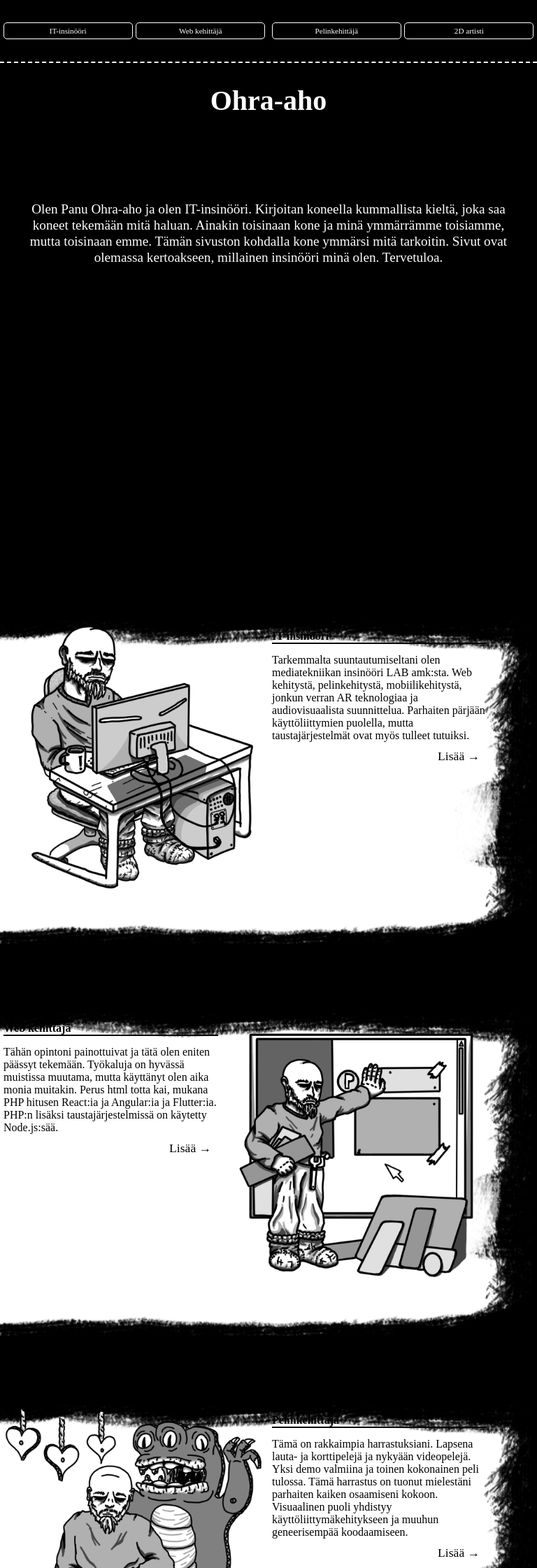
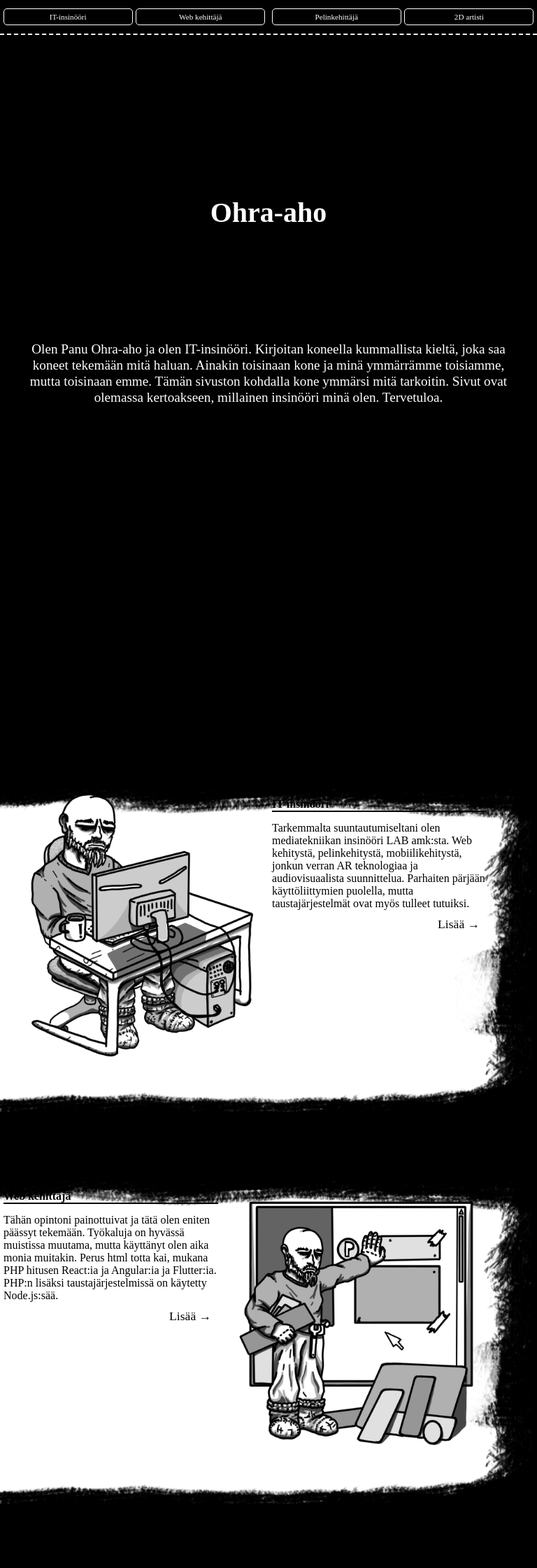
Before and after one commit to Ohra-aho/Ohra-aho.github.io, a PHP site: page / in a window 768 px wide. Shown: the top 2240 px of the page at 70% size. Run offline with PHP 8.4, Linux system fonts and the light colour scheme.

Commit message:
narrow adjustment altered. Header altered

```diff
--- a/gamedeveloper/index.html
+++ b/gamedeveloper/index.html
@@ -9,7 +9,6 @@
 	<script src="game_developer.js"></script>
 </head>
 <body>
-	<div id="main">
 	<div id="header">
 		<a href="javascript:history.back()">
 			<h1>&#8592 Takaisin</h1>
@@ -17,9 +16,11 @@
 		<h1>Pelinkehittäjä</h1>
 	</div>
 
+	<div id="main">
 		<div id="intro">
 			<p>
-				Teen pelejä harrastuksena. Unity on pelimoottori, jota parhaiten osaan, mutta olen myös jonkin verran tutkaillut Godottia. Seawall demo on ainoa tuote, jonka olen tähän mennessä julkaissut, mutta Rock, Paper and Guillotine on tulossa.
+				Teen pelejä harrastuksena. Unity on pelimoottori, jota parhaiten osaan, mutta olen myös jonkin verran tutkaillut Godottia.
+				Seawall demo on ainoa tuote, jonka olen tähän mennessä julkaissut, mutta Rock, Paper and Guillotine on tulossa.
 			</p>
 		</div>
 
@@ -72,6 +73,7 @@
 			</div>
 		</div>
 
+		<!-- Narrow screen -->
 		<div class="section left" id="narrow_section">
 			<div id="inner">
 				<div id="image_holder">
--- a/index.css
+++ b/index.css
@@ -4,13 +4,7 @@ body {
   width: 100vw;
   margin: 0;
 }
-body #main {
-  width: 100vw;
-  height: -moz-fit-content;
-  height: fit-content;
-  margin: 0;
-}
-body #main .header {
+body .header {
   width: 100vw;
   height: 6vh;
   background-color: black;
@@ -31,14 +25,14 @@ body #main .header {
   animation-range-end: 50%;
   animation-fill-mode: forwards;
 }
-body #main .header .header_links {
+body .header .header_links {
   display: flex;
   justify-content: space-evenly;
   align-items: center;
   width: 30%;
   height: 100%;
 }
-body #main .header .header_links a {
+body .header .header_links a {
   border: 1px solid white;
   border-radius: 5px;
   width: 35%;
@@ -47,8 +41,19 @@ body #main .header .header_links a {
   text-decoration: none;
   padding: 10px;
 }
-body #main .header .header_links a:hover {
+body .header .header_links a:hover {
   background-color: rgba(65, 65, 65, 0.5);
+}
+body #main {
+  position: relative;
+  top: 20vh;
+  width: 100vw;
+  height: -moz-fit-content;
+  height: fit-content;
+  margin: 0;
+  width: 100vw;
+  height: fit-content;
+  margin: 0;
 }
 body #main h1 {
   font-size: 9em;
@@ -58,7 +63,7 @@ body #main h1 {
   text-align: center;
   margin: 0;
   z-index: 1;
-  top: 5vh;
+  top: 0;
   pointer-events: none;
   animation: move_title linear;
   animation-timeline: scroll();
@@ -71,16 +76,15 @@ body #main #title {
   display: flex;
   justify-content: center;
   position: relative;
-  top: 30vh;
 }
 body #main #intro {
   width: 100vw;
   height: 30vh;
   position: relative;
-  top: 35vh;
   text-align: center;
   display: flex;
   justify-content: center;
+  margin-top: 5vh;
 }
 body #main #intro p {
   width: 50vw;
@@ -91,7 +95,7 @@ body #main #intro p {
 }
 body #main #snippet_holder {
   position: relative;
-  top: 40vh;
+  margin-top: 10vh;
   width: 100%;
 }
 body #main #snippet_holder .narrow_image {
@@ -171,7 +175,7 @@ body #main #footer {
   width: 100vw;
   height: 10vh;
   position: relative;
-  top: 50vh;
+  margin-top: 10vh;
   display: flex;
   align-items: center;
   justify-content: center;
@@ -210,7 +214,7 @@ body #main #footer a:hover {
     width: 100vw;
     margin: 0;
   }
-  body #main .header {
+  body .header {
     width: 100vw;
     height: 6vh;
     background-color: black;
@@ -221,26 +225,26 @@ body #main #footer a:hover {
     align-items: center;
     border-bottom: 2px dashed white;
     top: 0;
-    height: -moz-fit-content;
-    height: fit-content;
     margin-bottom: 10px;
     top: 0;
     animation: none;
   }
-  body #main .header .header_links {
+  body .header .header_links {
     width: 100%;
   }
-  body #main .header .header_links a {
+  body .header .header_links a {
     width: 45%;
     font-size: 0.7em;
     padding: 5px;
+  }
+  body #main {
+    top: 20vh;
   }
   body #main h1 {
     font-size: 2.5em;
     animation: none;
     position: relative;
     z-index: 0;
-    top: 12vh;
   }
   body #main #title {
     display: none;
@@ -249,10 +253,10 @@ body #main #footer a:hover {
     width: 100vw;
     height: 30vh;
     position: relative;
-    top: 13vh;
     text-align: center;
     display: flex;
     justify-content: center;
+    margin-top: 5vh;
   }
   body #main #intro p {
     width: 50vw;
@@ -267,7 +271,6 @@ body #main #footer a:hover {
     font-size: 1.2em;
   }
   body #main #snippet_holder {
-    top: 20vh;
     width: 100%;
   }
   body #main #snippet_holder .narrow_image {
@@ -326,8 +329,32 @@ body #main #footer a:hover {
     width: 110%;
   }
   body #main #footer {
+    width: 100vw;
     height: 10vh;
-    top: 30vh;
+    position: relative;
+    margin-top: 10vh;
+    display: flex;
+    align-items: center;
+    justify-content: center;
+    border-top: 2px dashed white;
+  }
+  body #main #footer a {
+    text-decoration: none;
+    color: white;
+    outline: white solid 2px;
+    text-align: center;
+    line-height: 1em;
+    border-radius: 10px;
+    margin-left: 10px;
+    margin-right: 10px;
+    padding: 1% 5% 1% 5%;
+  }
+  body #main #footer a:hover {
+    background-color: rgba(65, 65, 65, 0.5);
+  }
+  body #main #footer {
+    height: 10vh;
+    margin-top: 10vh;
     justify-content: space-evenly;
   }
   body #main #footer a {
@@ -335,6 +362,7 @@ body #main #footer a:hover {
     height: -moz-fit-content;
     height: fit-content;
     line-height: 1em;
+    font-size: 0.7em;
     padding: 2%;
   }
 }
@@ -345,7 +373,7 @@ body #main #footer a:hover {
     width: 100vw;
     margin: 0;
   }
-  body #main .header {
+  body .header {
     width: 100vw;
     height: 6vh;
     background-color: black;
@@ -356,26 +384,26 @@ body #main #footer a:hover {
     align-items: center;
     border-bottom: 2px dashed white;
     top: 0;
-    height: -moz-fit-content;
-    height: fit-content;
     margin-bottom: 10px;
     top: 0;
     animation: none;
   }
-  body #main .header .header_links {
+  body .header .header_links {
     width: 100%;
   }
-  body #main .header .header_links a {
+  body .header .header_links a {
     width: 45%;
     font-size: 0.7em;
     padding: 5px;
+  }
+  body #main {
+    top: 20vh;
   }
   body #main h1 {
     font-size: 2.5em;
     animation: none;
     position: relative;
     z-index: 0;
-    top: 12vh;
   }
   body #main #title {
     display: none;
@@ -384,10 +412,10 @@ body #main #footer a:hover {
     width: 100vw;
     height: 30vh;
     position: relative;
-    top: 13vh;
     text-align: center;
     display: flex;
     justify-content: center;
+    margin-top: 5vh;
   }
   body #main #intro p {
     width: 50vw;
@@ -402,7 +430,6 @@ body #main #footer a:hover {
     font-size: 1.2em;
   }
   body #main #snippet_holder {
-    top: 20vh;
     width: 100%;
   }
   body #main #snippet_holder .narrow_image {
@@ -461,8 +488,32 @@ body #main #footer a:hover {
     width: 110%;
   }
   body #main #footer {
+    width: 100vw;
     height: 10vh;
-    top: 30vh;
+    position: relative;
+    margin-top: 10vh;
+    display: flex;
+    align-items: center;
+    justify-content: center;
+    border-top: 2px dashed white;
+  }
+  body #main #footer a {
+    text-decoration: none;
+    color: white;
+    outline: white solid 2px;
+    text-align: center;
+    line-height: 1em;
+    border-radius: 10px;
+    margin-left: 10px;
+    margin-right: 10px;
+    padding: 1% 5% 1% 5%;
+  }
+  body #main #footer a:hover {
+    background-color: rgba(65, 65, 65, 0.5);
+  }
+  body #main #footer {
+    height: 10vh;
+    margin-top: 10vh;
     justify-content: space-evenly;
   }
   body #main #footer a {
@@ -470,6 +521,7 @@ body #main #footer a:hover {
     height: -moz-fit-content;
     height: fit-content;
     line-height: 1em;
+    font-size: 0.7em;
     padding: 2%;
   }
   body #main .header {
@@ -482,10 +534,10 @@ body #main #footer a:hover {
     width: 100vw;
     height: 30vh;
     position: relative;
-    top: 10vh;
     text-align: center;
     display: flex;
     justify-content: center;
+    margin-top: 5vh;
     top: 30vh;
   }
   body #main #intro p {
@@ -529,8 +581,32 @@ body #main #footer a:hover {
     height: auto;
   }
   body #main #footer {
+    width: 100vw;
     height: 10vh;
-    top: 30vh;
+    position: relative;
+    margin-top: 10vh;
+    display: flex;
+    align-items: center;
+    justify-content: center;
+    border-top: 2px dashed white;
+  }
+  body #main #footer a {
+    text-decoration: none;
+    color: white;
+    outline: white solid 2px;
+    text-align: center;
+    line-height: 1em;
+    border-radius: 10px;
+    margin-left: 10px;
+    margin-right: 10px;
+    padding: 1% 5% 1% 5%;
+  }
+  body #main #footer a:hover {
+    background-color: rgba(65, 65, 65, 0.5);
+  }
+  body #main #footer {
+    height: 10vh;
+    margin-top: 10vh;
     justify-content: space-evenly;
   }
   body #main #footer a {
@@ -538,6 +614,7 @@ body #main #footer a:hover {
     height: -moz-fit-content;
     height: fit-content;
     line-height: 1em;
+    font-size: 0.7em;
     padding: 2%;
   }
   body #main #footer {
--- a/index.html
+++ b/index.html
@@ -8,8 +8,6 @@
 	<link rel="stylesheet" href="index.css">
 </head>
 <body>
-	<div id="main">
-
 	<div class="header">
 		<div class="header_links">
 			<a href="./engineer/index.html">IT-insinööri</a>
@@ -20,6 +18,8 @@
 			<a href="./2dartist/index.html">2D artisti</a>
 		</div>
 	</div>
+
+	<div id="main">
 
 		<h1> Ohra-aho </h1>
 
--- a/index.scss
+++ b/index.scss
@@ -4,11 +4,6 @@ $top_displacement: 30vh;
 
 body {
 	@include body();
-
-	#main {
-		width: 100vw;
-		height: fit-content;
-		margin: 0;
 
 	.header {
 		@include header();
@@ -47,6 +42,12 @@ body {
 		}
 	}
 
+	#main {
+		@include main();
+		width: 100vw;
+		height: fit-content;
+		margin: 0;
+
 		h1 {
 			font-size: 9em;
 			color: white;
@@ -55,7 +56,7 @@ body {
 			text-align: center;
 			margin: 0;
 			z-index: 1;
-			top: 5vh;
+			top: 0;
 			pointer-events: none;
 
 			animation: move_title linear;
@@ -70,7 +71,6 @@ body {
 			display: flex;
 			justify-content: center;
 			position: relative;
-			top: $top_displacement;
 		}
 
 		#intro {
@@ -79,7 +79,8 @@ body {
 
 		#snippet_holder {
 			position: relative;
-			top: 40vh;
+			margin-top: 10vh;
+			//top: 40vh;
 			width: 100%;
 
 			.narrow_image { display: none; }
@@ -186,7 +187,6 @@ body {
 @mixin narrowScreen() {
 	body {
 		@include body();
-		#main {
 		.header {
 			@include narrow_header();
 			top: 0;
@@ -204,12 +204,14 @@ body {
 			}
 		}
 
+		#main {
+			top: 20vh;
+
 			h1 {
 				font-size: 2.5em;
 				animation: none;
 				position: relative;
 				z-index: 0;
-				top: 12vh;
 			}
 
 			#title { display: none; }
@@ -217,8 +219,8 @@ body {
 			#intro { @include narrow_intro(13vh); }
 
 			#snippet_holder {
-				top: 20vh;
 				width: 100%;
+
 				.narrow_image {
 					display: flex;
 					justify-content: center;
```
Also changed, not shown: 2dartist/index.css (+34 -44 lines), 2dartist/index.html (+6 -6 lines), 2dartist/index.scss (+7 -12 lines), engineer/index.css (+136 -56 lines), engineer/index.html (+7 -6 lines), engineer/index.scss (+25 -20 lines), gamedeveloper/index.css (+38 -48 lines), gamedeveloper/index.scss (+9 -12 lines), utils/utils.scss (+7 -4 lines), webdeveloper/index.css (+20 -38 lines), webdeveloper/index.scss (+8 -11 lines), 5 other files. Lines whose indentation alone changed are shown as unchanged.
